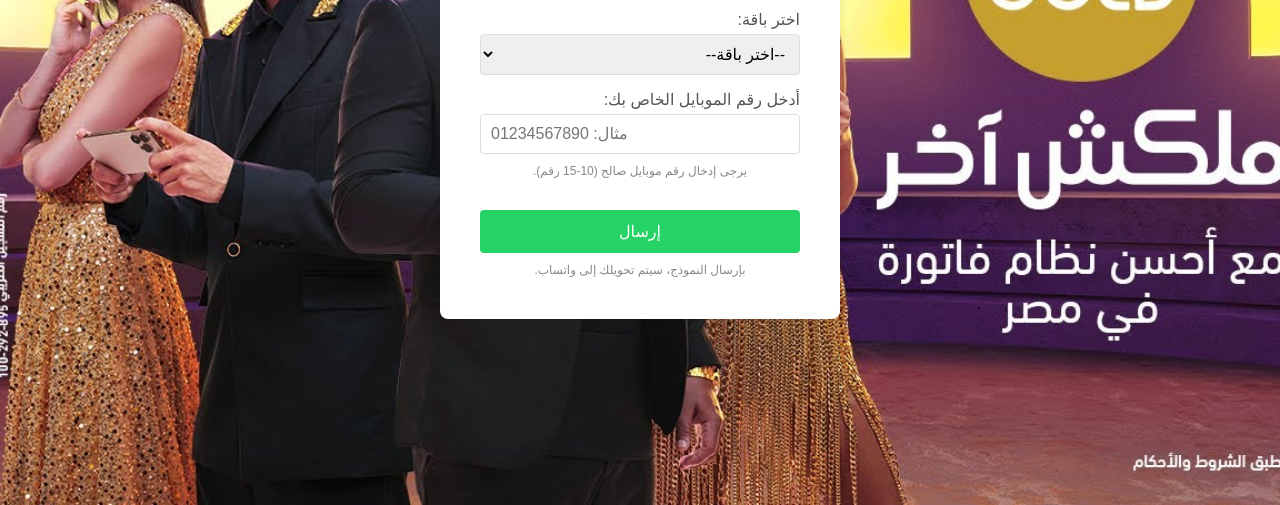
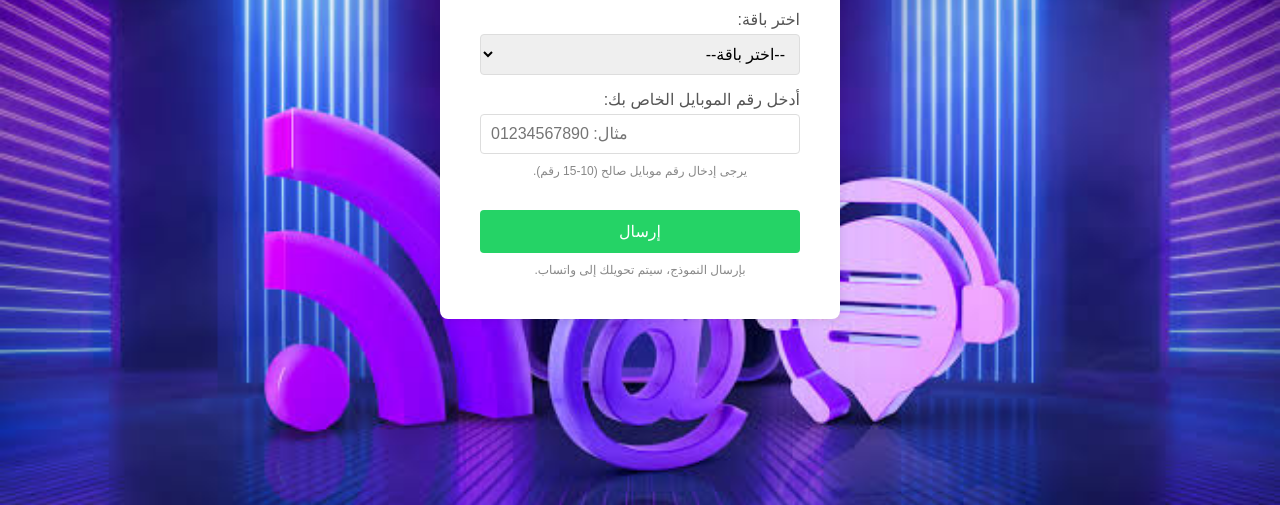
Before and after one commit to Yameyy/package-selection, a plain HTML site: page index.html in a window 1280 px wide. Shown: the part 295-800 px from the top of the page. Drawn offline with Linux system fonts and the light colour scheme.

Commit message:
Update index.html

```diff
--- a/index.html
+++ b/index.html
@@ -15,7 +15,7 @@
             align-items: center;
             margin: 0;
             direction: rtl; /* Set text direction to right-to-left for Arabic */
-            background-image: url("gold.jpg");
+            background-image: url("images.jpeg");
             background-repeat: no-repeat;
             background-size: cover;
             background-position: center; /* Ensures the image is centered */
```
